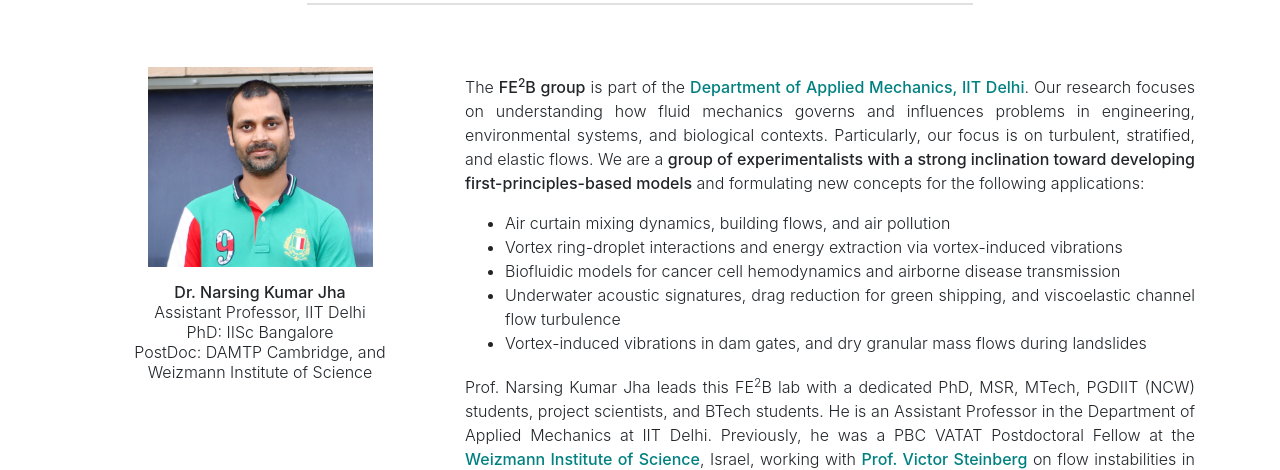
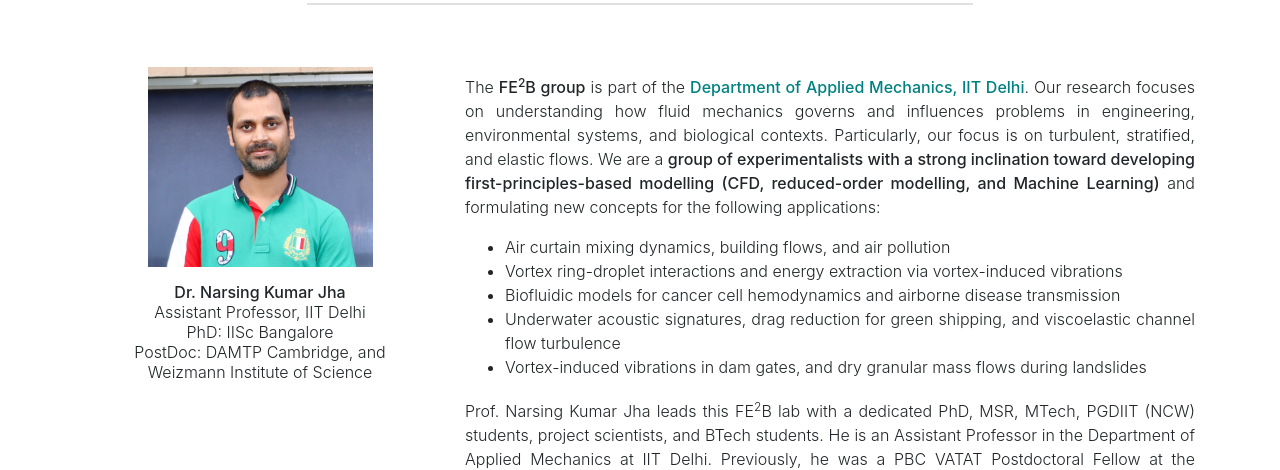
Before and after one commit to narsingjha/narsingjha.github.io, a plain HTML site: page index.html in a window 1280 px wide. Shown: the part 261-731 px from the top of the page. Drawn offline with nearby package versions, Linux system fonts and the light colour scheme.

Commit message:
Update index.html

```diff
--- a/index.html
+++ b/index.html
@@ -170,7 +170,7 @@
   <!-- Right Section (ABOUT LAB AND JHA SIR) -->
 <div class="col-md-8 content-container">
   <p align="justify">
-    The <strong>FE<sup>2</sup>B group</strong> is part of the <a href="https://am.iitd.ac.in/welcome-department-applied-mechanics-iit-delhi" target="_blank">Department of Applied Mechanics, IIT Delhi</a>. Our research focuses on understanding how fluid mechanics governs and influences problems in engineering, environmental systems, and biological contexts. Particularly, our focus is on turbulent, stratified, and elastic flows. We are a <strong>group of experimentalists with a strong inclination toward developing first-principles-based models</strong> and formulating new concepts for the following applications:
+    The <strong>FE<sup>2</sup>B group</strong> is part of the <a href="https://am.iitd.ac.in/welcome-department-applied-mechanics-iit-delhi" target="_blank">Department of Applied Mechanics, IIT Delhi</a>. Our research focuses on understanding how fluid mechanics governs and influences problems in engineering, environmental systems, and biological contexts. Particularly, our focus is on turbulent, stratified, and elastic flows. We are a <strong>group of experimentalists with a strong inclination toward developing first-principles-based modelling (CFD, reduced-order modelling, and Machine Learning)</strong> and formulating new concepts for the following applications:
   </p>
 
   <ul style="text-align: justify;">
```
